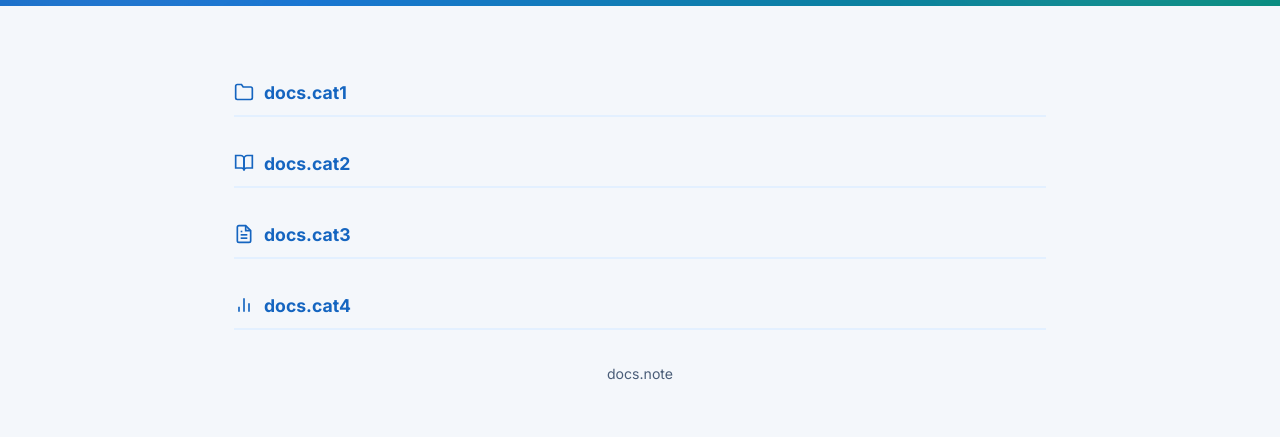
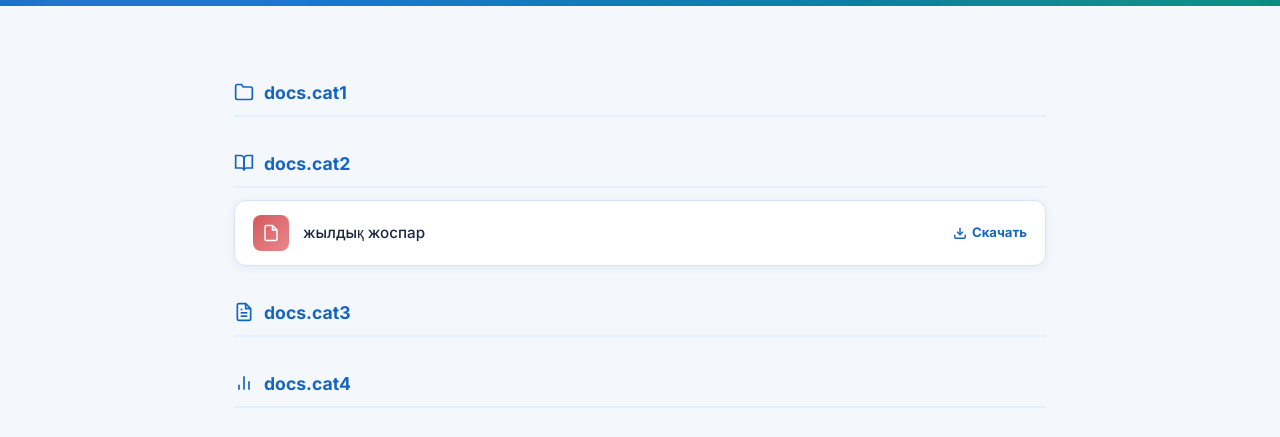
Before and after one commit to Meir909/-, a website: page public/documents.html in a window 1280 px wide. Shown: the part 339-776 px from the top of the page. Drawn offline with Linux system fonts and the light colour scheme.

Commit message:
Docs: add жылдық жоспар

```diff
--- a/public/documents.html
+++ b/public/documents.html
@@ -74,6 +74,7 @@
 
     <div class="docs-section reveal">
       <div class="docs-section-title"><svg viewBox="0 0 24 24"><path d="M2 3h6a4 4 0 0 1 4 4v14a3 3 0 0 0-3-3H2z"/><path d="M22 3h-6a4 4 0 0 0-4 4v14a3 3 0 0 1 3-3h7z"/></svg><span data-i18n="docs.cat2">Образовательные программы</span></div>
+      <div class="doc-item"><div class="doc-item-icon"><svg viewBox="0 0 24 24"><path d="M14 2H6a2 2 0 0 0-2 2v16a2 2 0 0 0 2 2h12a2 2 0 0 0 2-2V8z"/><polyline points="14 2 14 8 20 8"/></svg></div><span class="doc-item-name">жылдық жоспар</span><a href="https://cdn.jsdelivr.net/gh/Meir909/-@main/public/documents/1779794677938_____-___________________.pdf" class="doc-item-dl"><svg viewBox="0 0 24 24"><path d="M21 15v4a2 2 0 0 1-2 2H5a2 2 0 0 1-2-2v-4"/><polyline points="7 10 12 15 17 10"/><line x1="12" y1="15" x2="12" y2="3"/></svg><span>Скачать</span></a></div>
 
     </div>
 
```
